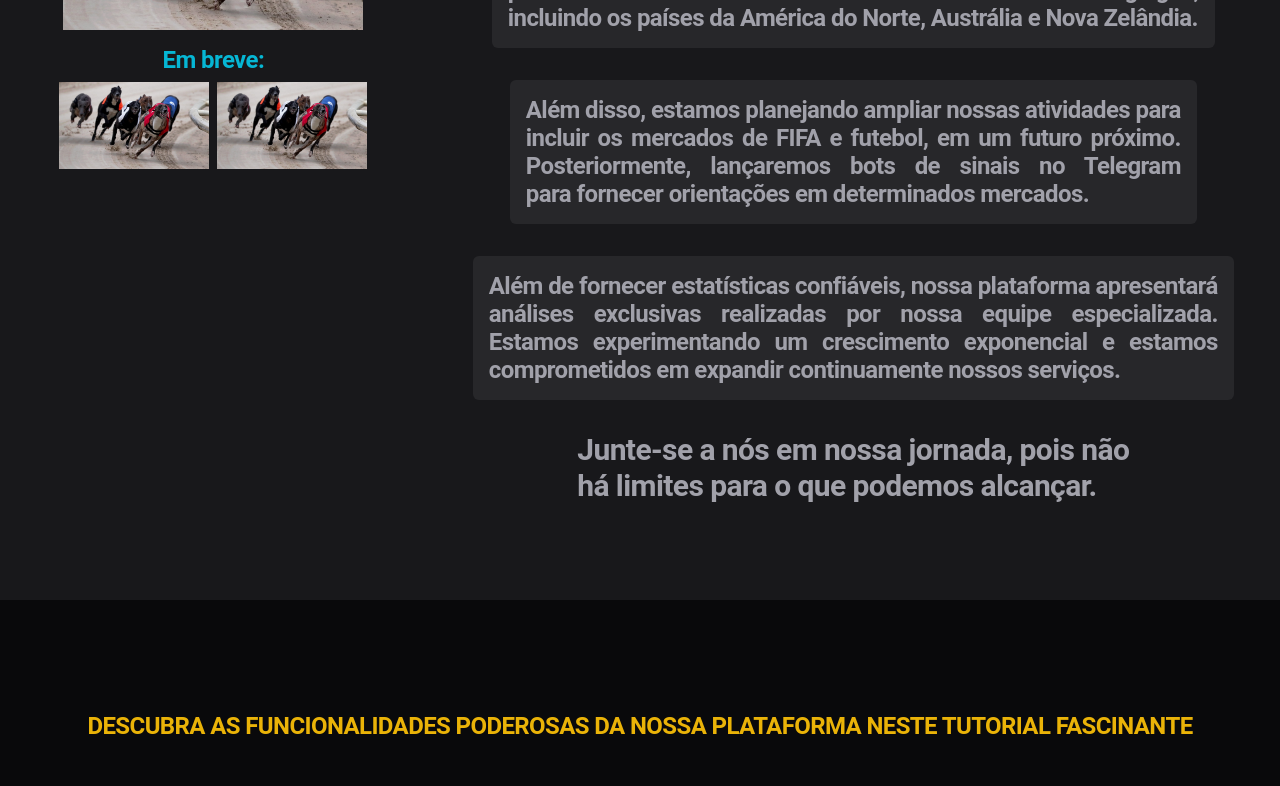
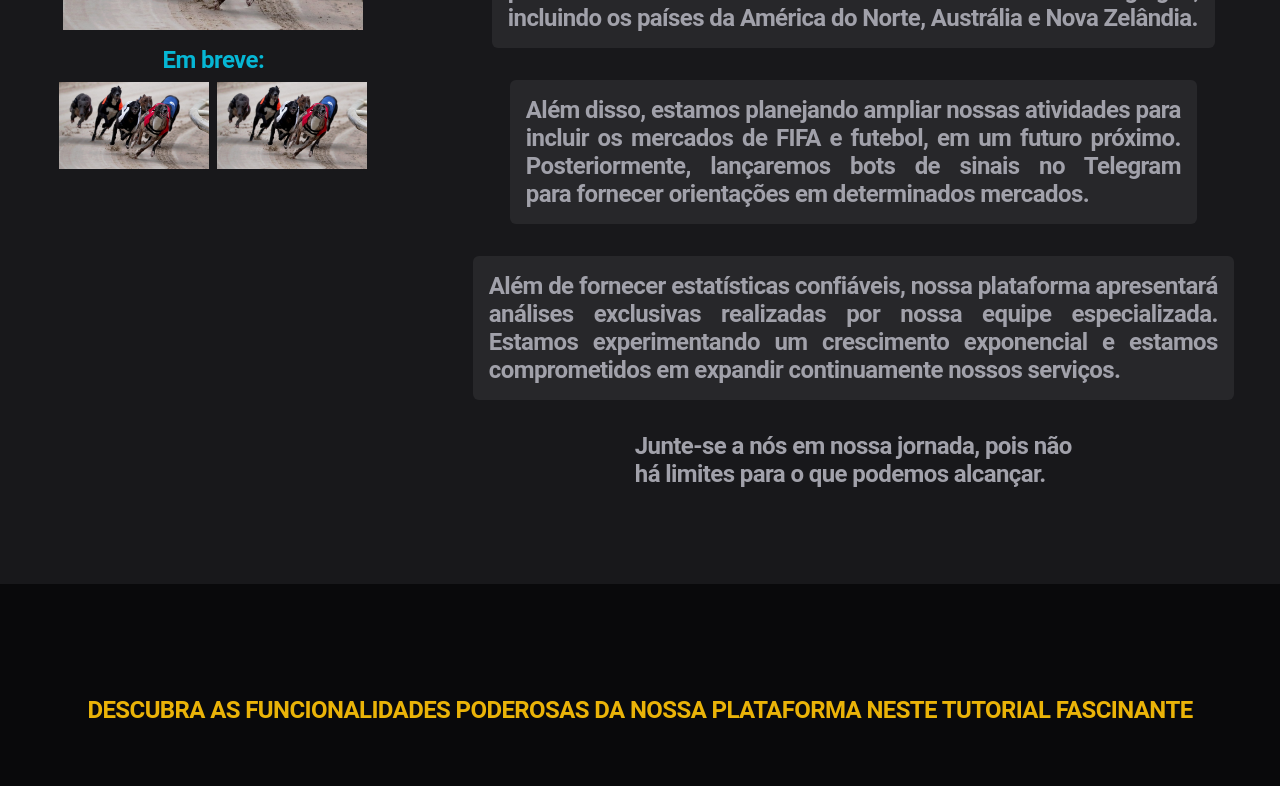
Before and after one commit to pedrim01/xbtips-v1, a Next.js app: page / in a window 1280 px wide. Shown: the part 1092-1878 px from the top of the page. Built offline with nearby package versions, Linux system fonts and the light colour scheme; no server answers.

Commit message:
landing page fase final1

```diff
--- a/src/pages/index.tsx
+++ b/src/pages/index.tsx
@@ -256,7 +256,7 @@ export default function Home() {
 
         <section
           id="about"
-          className="flex min-h-screen flex-wrap items-start justify-center bg-zinc-900 pb-20 pt-20 max-lg:flex-col max-lg:items-center"
+          className="flex min-h-auto flex-wrap items-start justify-center bg-zinc-900 pb-20 pt-20 max-lg:flex-col max-lg:items-center"
         >
           <div className="flex w-1/3 flex-col items-center justify-center gap-4 p-2 pt-8 max-lg:w-full">
             <div className="space-y-2">
@@ -296,7 +296,7 @@ export default function Home() {
               </Balance>
             </p>
 
-            <p className="lg:text-3xl">
+            <p className="lg:text-3 xl">
               <Balance>Junte-se a nós em nossa jornada, pois não há limites para o que podemos alcançar.</Balance>
             </p>
           </div>
```
